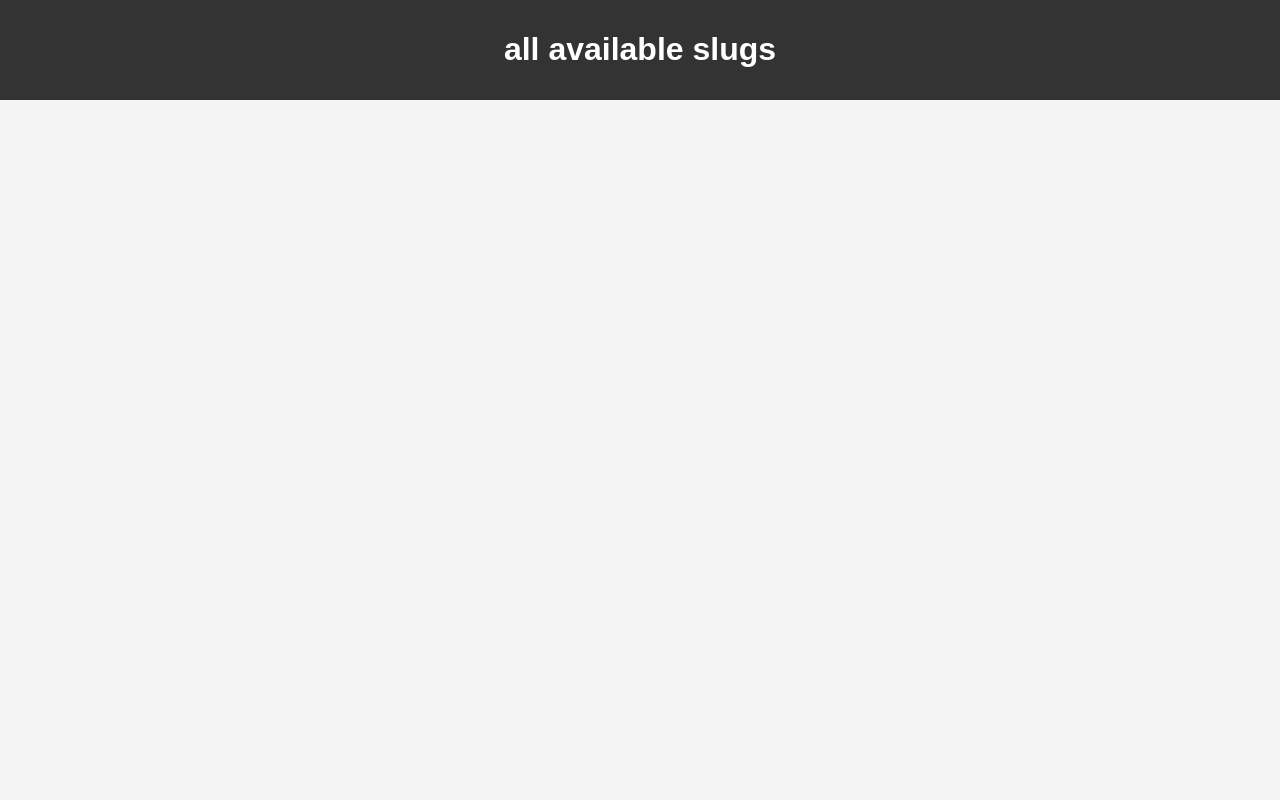
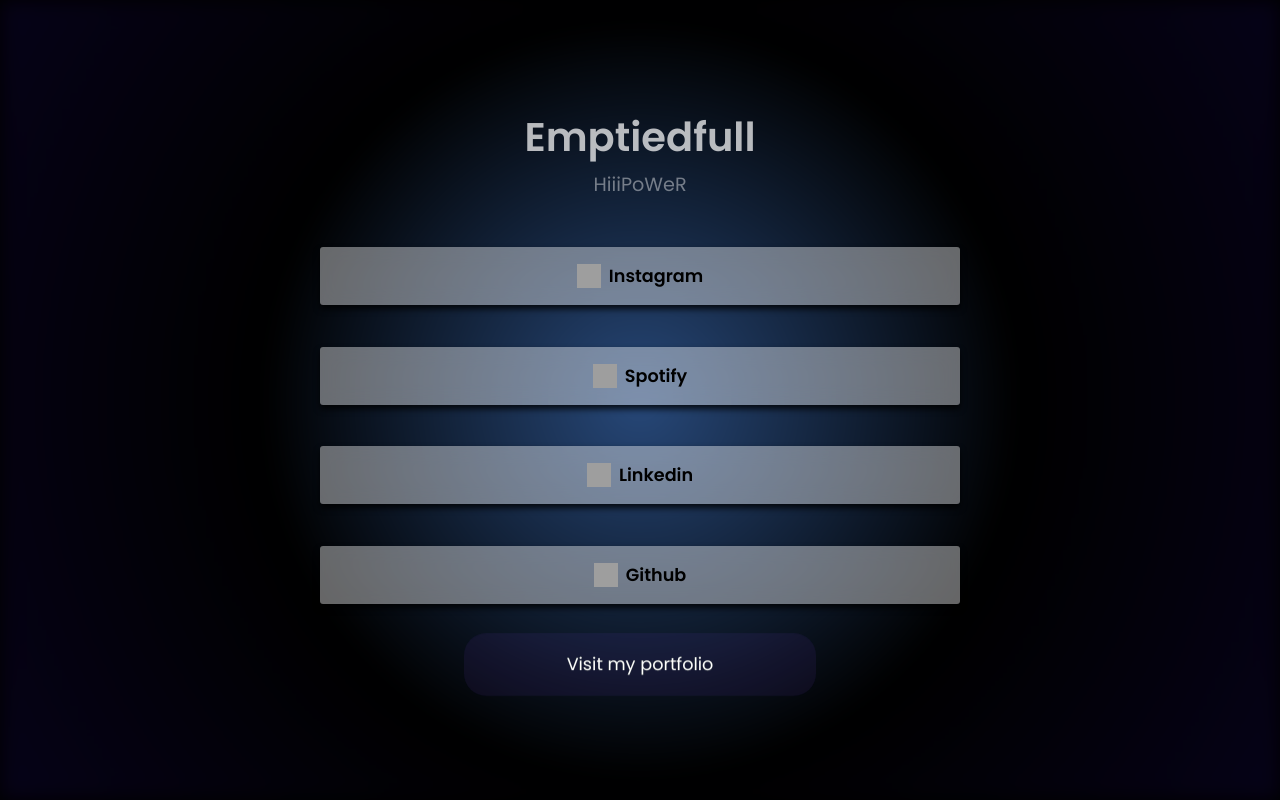
Before and after one commit to Emptiedfull/ExSlug, a plain HTML site: page static/index.html in a window 1280 px wide. Drawn offline with Linux system fonts and the light colour scheme; no server answers; grey boxes are pictures that could not be loaded.

Commit message:
added landing

```diff
--- a/static/index.html
+++ b/static/index.html
@@ -1,27 +1,43 @@
 <!DOCTYPE html>
 <html lang="en">
-
 <head>
     <meta charset="UTF-8">
     <meta name="viewport" content="width=device-width, initial-scale=1.0">
-    <title>ALL SLUGS</title>
-    <link rel="stylesheet" href="/static/styles/admin.css">
+    <title>Landing Page</title>
+    <link rel="stylesheet" href="/static/styles/styles.css">
+</head>
+<body>
+    <div class="main">
+        <h1 id="title">
+          Emptiedfull
+        </h1>
+        <p id="description">
+            HiiiPoWeR
+        </p>
+        <div class="links">
+            <div class="linkbox" onclick='window.location.href = "https://www.instagram.com/emptiedfull/"'>
+                <img src="https://upload.wikimedia.org/wikipedia/commons/a/a5/Instagram_icon.png" alt="Instagram" style="width: 24px; height: 24px; margin-right: 8px;">
+                Instagram
+            </Div>
+            <div class="linkbox" onclick='window.location.href="https://open.spotify.com/user/sy3josgjk9ms7zs8lqwsi27ox?si=lM-K2jK8QTKt2t2aZl1wJw"'>
+                <img src="https://upload.wikimedia.org/wikipedia/commons/thumb/8/84/Spotify_icon.svg/512px-Spotify_icon.svg.png?20220821125323" alt="Spotify" style="width: 24px; height: 24px; margin-right: 8px;">
+                Spotify
+            </div>
+            <div class="linkbox">
+                <img src="https://upload.wikimedia.org/wikipedia/commons/thumb/8/81/LinkedIn_icon.svg/72px-LinkedIn_icon.svg.png" alt="Youtube" style="width: 24px; height: 24px; margin-right: 8px;">
+                Linkedin
+            </div>
+            <div class="linkbox" onclick="window.location.href='https://github.com/Emptiedfull'">
 
-</head>
+                <img src="https://upload.wikimedia.org/wikipedia/commons/9/91/Octicons-mark-github.svg" alt="Github" style="width: 24px; height: 24px; margin-right: 8px;">
+                Github
+            </div>
 
-<body>
-    <header>
-        <h1>all available slugs</h1>
-    </header>
-    <main>
-        <div class="slugs">
-            <ul id="sluglist">
+        </div>
+        <div class="portfolio" onclick="window.location.href='https://www.emptiedfull.pro'">
+            Visit my portfolio
+        </div>
 
-            </ul>
-        </div>
-    </main>
-
+    </div>
 </body>
-<script src="/static/scripts/index.js"></script>
-
-</html>
+</html></html>
--- /dev/null
+++ b/static/styles/styles.css
@@ -0,0 +1,123 @@
+@import url('https://fonts.googleapis.com/css2?family=Poppins:wght@400;500;600&display=swap');
+*{
+    margin: 0;
+    padding: 0;
+    box-sizing: border-box;
+
+}
+body {
+    height: 100vh;
+    margin: 0;
+    position: relative;
+    overflow: hidden;
+    background-color: #000000;
+}
+
+body::before {
+    content: "";
+    position: fixed;
+    top: 0;
+    left: 0;
+    width: 100%;
+    height: 100%;
+    background: radial-gradient(circle, #274879, #000000, #060218);
+    filter: blur(10px);
+
+
+    z-index: -1;
+}
+
+.main {
+    height: 100%;
+    display: flex;
+    flex-direction: column;
+    justify-content: center;
+    align-items: center;
+}
+
+#title{
+    font-size: 2.5rem;
+    font-family: "Poppins",sans-serif;
+    color: #ffffffb6;
+    margin-bottom: 0.2rem;
+}
+
+#description{
+    font-size: 1.2rem;
+    font-family: "Poppins",sans-serif;
+    color: #ffffff6c;
+    margin-bottom: 1rem;
+}
+
+.links{
+    display: flex;
+    flex-direction: column;
+    justify-content: center;
+    align-items: center;
+    width: 100%;
+    gap:0.6rem
+}
+
+a{
+    text-decoration: none;
+
+}
+
+.linkbox:hover{
+    cursor: pointer;
+    transform: scale(1.08); /* Scale up on hover */
+    box-shadow: 2px 4px 6px #274879;
+    filter: brightness(1.5);
+
+}
+
+
+
+.linkbox {
+    font-family: "Poppins",sans-serif;
+    display: flex;
+    flex-direction: row;
+    justify-content: center;
+    align-items: center;
+    margin-top: 2rem;
+    background-color: rgba(255, 255, 255, 0.4);
+    backdrop-filter: blur(10px);
+    padding: 1rem;
+    font-size: 1.1rem;
+    width: 50%;
+    border-radius: 3px;
+    box-shadow: 0 4px 6px rgba(0, 0, 0, 0.8);
+    transition: transform 0.3s ease;
+    font-weight: 600;
+}
+
+@keyframes scaleAnimation {
+    0% {
+        transform: scale(1);
+    }
+    50% {
+        filter: brightness(1.5);
+        transform: scale(1.1);
+    }
+    100% {
+        transform: scale(1);
+    }
+}
+
+.portfolio {
+    margin-top: 2rem;
+    padding: 1rem;
+    background-color: rgba(86, 52, 167, 0.08);
+    color: #ffffff;
+    border-radius: 20px;
+    text-align: center;
+    width: 25%;
+    font-family: "Poppins", sans-serif;
+    animation: scaleAnimation 2s infinite; /* Apply the animation */
+}
+
+.portfolio:hover {
+    cursor: pointer;
+    box-shadow: 2px 4px 6px #274879;
+    filter: brightness(1.5);
+}
```
